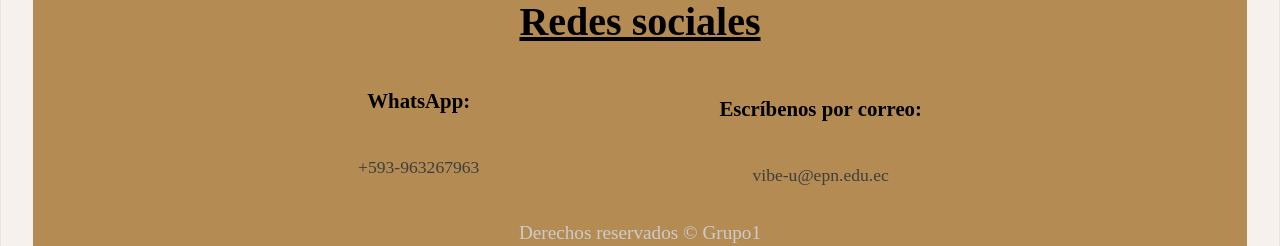
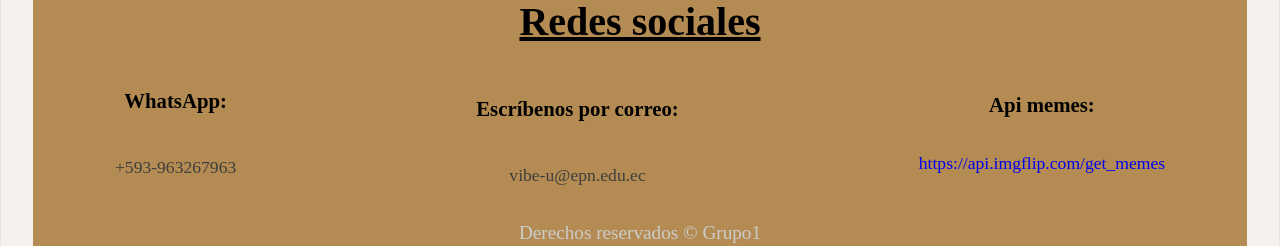
Before and after one commit to vibe-u/cms-portafolio, a React (Vite) app: page / in a window 1280 px wide. Shown: the part 1859-2105 px from the top of the page. Built offline with nearby package versions, Linux system fonts and the light colour scheme; no server answers.

Commit message:
Contactos

```diff
--- a/src/components/footer/Footer.jsx
+++ b/src/components/footer/Footer.jsx
@@ -19,6 +19,13 @@ const Footer = () => {
                     <i className="fa-regular fa-envelope"></i>
                     <p className="footer__mail">vibe-u@epn.edu.ec</p>
                 </div>
+                <div className="footer__item">
+                    <p className="footer__subtitle">Api memes:</p>
+
+                    <p className="footer__api">
+                        <a href="https://api.imgflip.com/get_memes" target="_blank" className="link">https://api.imgflip.com/get_memes</a>
+                    </p>
+                </div>
             </div>
             <p className="footer__copy">Derechos reservados &copy; Grupo1</p>
         </footer>
```
